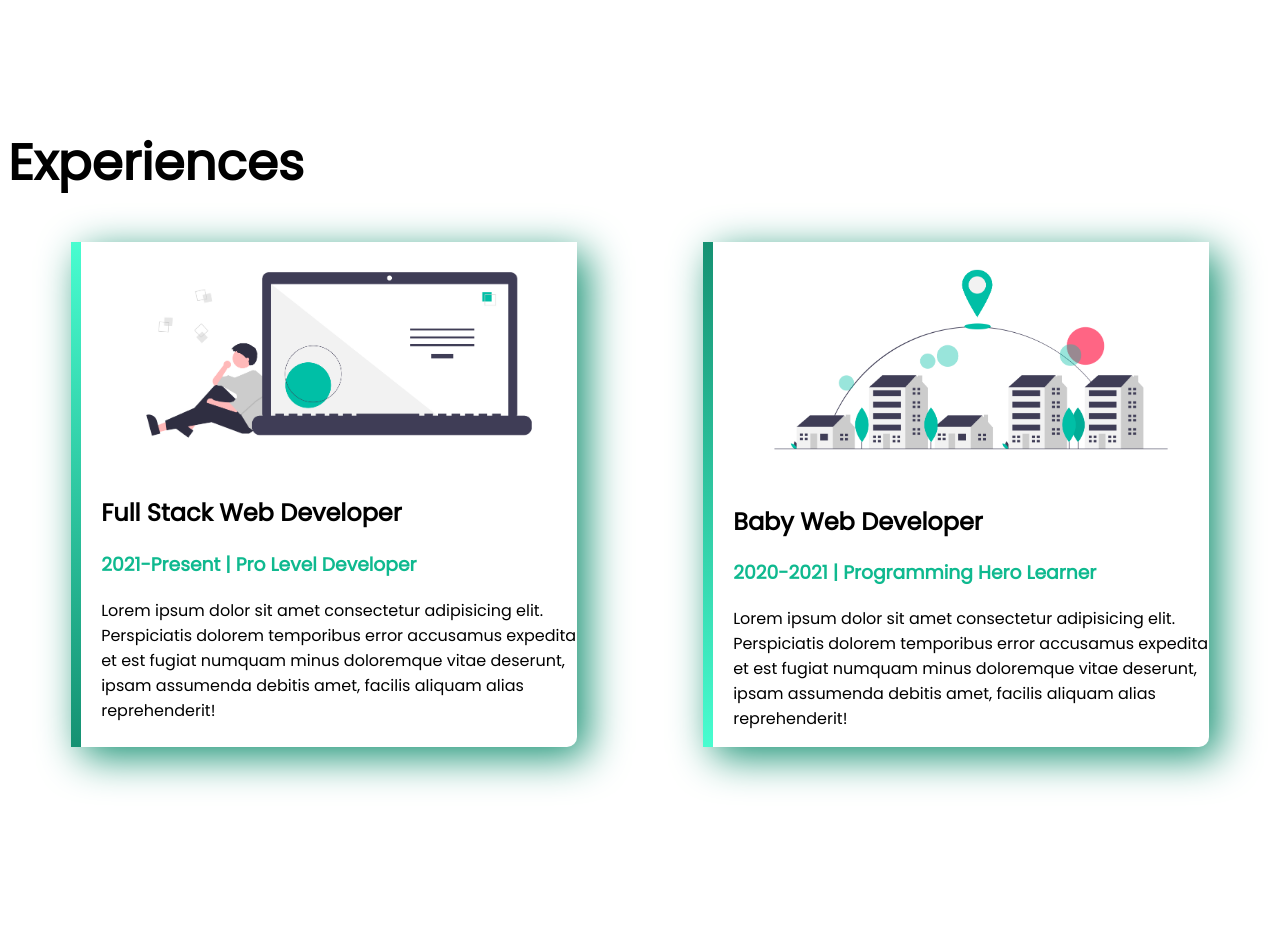
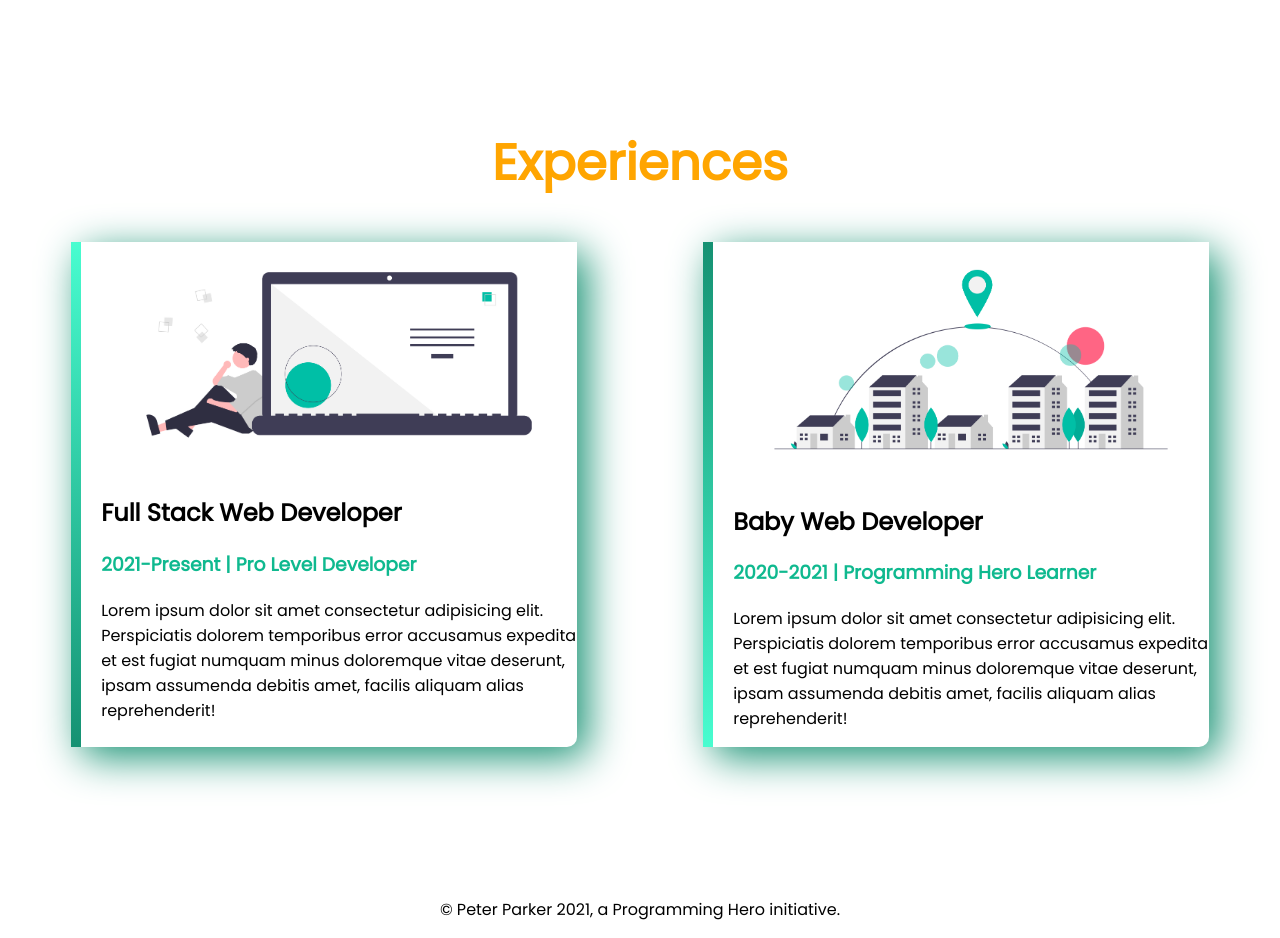
Before and after one commit to ShihabHappy/practice--portfoillo, a plain HTML site: page index.html in a window 1280 px wide. Shown: the part 1100-2038 px from the top of the page. Before the commit the page ends 1997 px from the top, so only its background shows below. Drawn offline with Linux system fonts and the light colour scheme.

Commit message:
finel project

```diff
--- a/index.html
+++ b/index.html
@@ -36,7 +36,9 @@
         </div>
     </section>
     <section>
-        <h1>Experiences</h1>
+        <div class="center">
+            <h1><span class="orange">Experiences</span></h1>
+        </div>
         <div class="flexible-contenir">
             <div id="full-dev" class="exp-item">
                 <img class="img" src="image/box1.png" alt="">
@@ -54,5 +56,8 @@
             </div>
         </div>
     </section>
+    <footer>
+        <p>© Peter Parker 2021, a Programming Hero initiative.</p>
+    </footer>
 </body>
 </html>
--- a/style.css
+++ b/style.css
@@ -44,6 +44,10 @@ h1{
     box-shadow: 10px 10px 40px rgb(21, 145, 114);
 
 }
+.center{
+    text-align: center;
+    color: orange;
+}
 .img{
     width: 100%;
 }
@@ -57,3 +61,6 @@ h1{
     border-image:linear-gradient(rgb(21, 145, 114),rgb(72, 253, 208)) ;
     border-image-slice: 1;
 }
+footer p{
+    text-align: center;
+}
```
